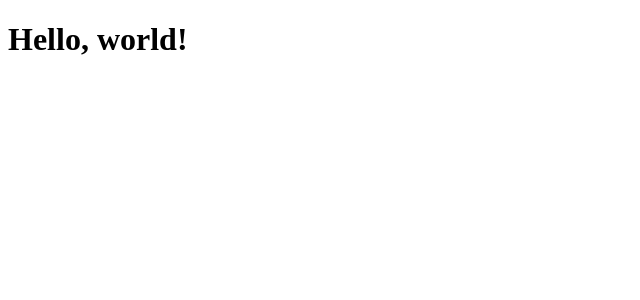
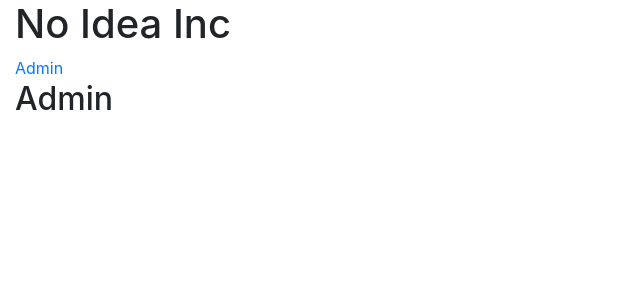
Before and after one commit to hughesbrian/cs4500_sp19_client_react_noideainc, a React (Create React App) app: page /admin in a window 1280 px wide. Shown: the top 300 px of the page, without its empty margins (0-640 px from the left). Built offline with nearby package versions, Linux system fonts and the light colour scheme.

Commit message:
Add homepage and admin page to App, with outline for routing

```diff
--- a/package.json
+++ b/package.json
@@ -3,8 +3,10 @@
   "version": "0.1.0",
   "private": true,
   "dependencies": {
+    "bootstrap": "^4.2.1",
     "react": "^16.7.0",
     "react-dom": "^16.7.0",
+    "react-router-dom": "^4.3.1",
     "react-scripts": "2.1.3"
   },
   "scripts": {
--- /dev/null
+++ b/src/App.js
@@ -0,0 +1,26 @@
+import React, { Component } from 'react';
+//import logo from './logo.svg';
+import '../node_modules/bootstrap/dist/css/bootstrap.min.css'
+import {BrowserRouter as Router, Route, Link} from 'react-router-dom'
+import Admin from './components/Admin'
+
+class App extends Component {
+  render() {
+    return (
+      <div className="container-fluid">
+        <h1>No Idea Inc</h1>
+        <Router>
+          <div>
+            <Link to="/admin">Admin</Link>
+            <Route
+                path="/admin"
+                exact
+                component={Admin}/>
+          </div>
+        </Router>
+      </div>
+    );
+  }
+}
+
+export default App;
--- /dev/null
+++ b/src/components/Admin.js
@@ -0,0 +1,121 @@
+import React from 'react'
+import {BrowserRouter as Router, Link, Route} from 'react-router-dom'
+/*import Users from './Users'
+import UserDetails from './UserDetails'
+import Services from './Services'
+import ServiceDetails from './ServiceDetails'
+import ServiceCategories from './ServiceCategories'
+import ServiceCategoryDetails from './ServiceCategoryDetails'
+import ServiceQuestions from './ServiceQuestions'
+import ServiceQuestionDetails from './ServiceQuestionDetails'
+import ServiceAnswers from './ServiceAnswers'
+import ServiceAnswerDetails from './ServiceAnswerDetails'
+import FAQs from './FAQs'
+import FAQDetails from './FAQDetails'
+import FAQAnswers from './FAQAnswers'
+import FAQAnswerDetails from './FAQAnswerDetails'*/
+
+const Admin = () =>
+<div>
+    <h2>Admin</h2>
+    <Router>
+        <div className="row">
+            <div className="col-3">
+                {/*
+
+                <Link to="/admin/users">Users</Link>
+                <br/>
+                <Link to="/admin/users/1">User Details</Link>
+                <br/>
+                <Link to="/admin/services">Services</Link>
+                <br/>
+                <Link to="/admin/services/1">Service Details</Link>
+                <br/>
+                <Link to="/admin/service-categories">Service Categories</Link>
+                <br/>
+                <Link to="/admin/service-categories/1">Service Category Details</Link>
+                <br/>
+                <Link to="/admin/service-questions">Service Questions</Link>
+                <br/>
+                <Link to="/admin/service-questions/1">Service Question Details</Link>
+                <br/>
+                <Link to="/admin/service-answers">Service Answers</Link>
+                <br/>
+                <Link to="/admin/service-answers/1">Service Answers Details</Link>
+                <br/>
+                <Link to="/admin/faqs">FAQs</Link>
+                <br/>
+                <Link to="/admin/faqs/1">FAQ Details</Link>
+                <br/>
+                <Link to="/admin/faq-answers">FAQ Answers</Link>
+                <br/>
+                <Link to="/admin/faq-answers/1">FAQ Answer Details</Link>
+
+                */}
+            </div>
+            <div className="col-9">
+                {/*
+                <Route
+                    path="/admin/users"
+                    exact
+                    component={Users}/>
+                <Route
+                    path="/admin/users/:id"
+                    exact
+                    component={UserDetails}/>
+                <Route
+                    path="/admin/services"
+                    exact
+                    component={Services}/>
+                <Route
+                    path="/admin/services/:id"
+                    exact
+                    component={ServiceDetails}/>
+                <Route
+                    path="/admin/service-categories"
+                    exact
+                    component={ServiceCategories}/>
+                <Route
+                    path="/admin/service-categories/:id"
+                    exact
+                    component={ServiceCategoryDetails}/>
+                <Route
+                    path="/admin/service-questions"
+                    exact
+                    component={ServiceQuestions}/>
+                <Route
+                    path="/admin/service-questions/:id"
+                    exact
+                    component={ServiceQuestionDetails}/>
+                <Route
+                    path="/admin/service-answers"
+                    exact
+                    component={ServiceAnswers}/>
+                <Route
+                    path="/admin/service-answers/:id"
+                    exact
+                    component={ServiceAnswerDetails}/>
+                <Route
+                    path="/admin/faqs"
+                    exact
+                    component={FAQs}/>
+                <Route
+                    path="/admin/faqs/:id"
+                    exact
+                    component={FAQDetails}/>
+                <Route
+                    path="/admin/faq-answers"
+                    exact
+                    component={FAQAnswers}/>
+                <Route
+                    path="/admin/faq-answers/:id"
+                    exact
+                    component={FAQAnswerDetails}/>
+
+                */}
+            </div>
+        </div>
+    </Router>
+</div>
+
+export default Admin
--- /dev/null
+++ b/src/index.css
@@ -0,0 +1,14 @@
+body {
+  margin: 0;
+  padding: 0;
+  font-family: -apple-system, BlinkMacSystemFont, "Segoe UI", "Roboto", "Oxygen",
+    "Ubuntu", "Cantarell", "Fira Sans", "Droid Sans", "Helvetica Neue",
+    sans-serif;
+  -webkit-font-smoothing: antialiased;
+  -moz-osx-font-smoothing: grayscale;
+}
+
+code {
+  font-family: source-code-pro, Menlo, Monaco, Consolas, "Courier New",
+    monospace;
+}
--- a/src/index.js
+++ b/src/index.js
@@ -1,6 +1,12 @@
 import React from 'react';
 import ReactDOM from 'react-dom';
-ReactDOM.render(
- <h1>Hello, world!</h1>,
- document.getElementById('root')
-);
+import './index.css';
+import App from './App';
+//import * as serviceWorker from './serviceWorker';
+
+ReactDOM.render(<App />, document.getElementById('root'));
+
+// If you want your app to work offline and load faster, you can change
+// unregister() to register() below. Note this comes with some pitfalls.
+// Learn more about service workers: http://bit.ly/CRA-PWA
+//serviceWorker.unregister();
```
Also changed, not shown: 1 other file (tests, documents, lock files or other folders).
